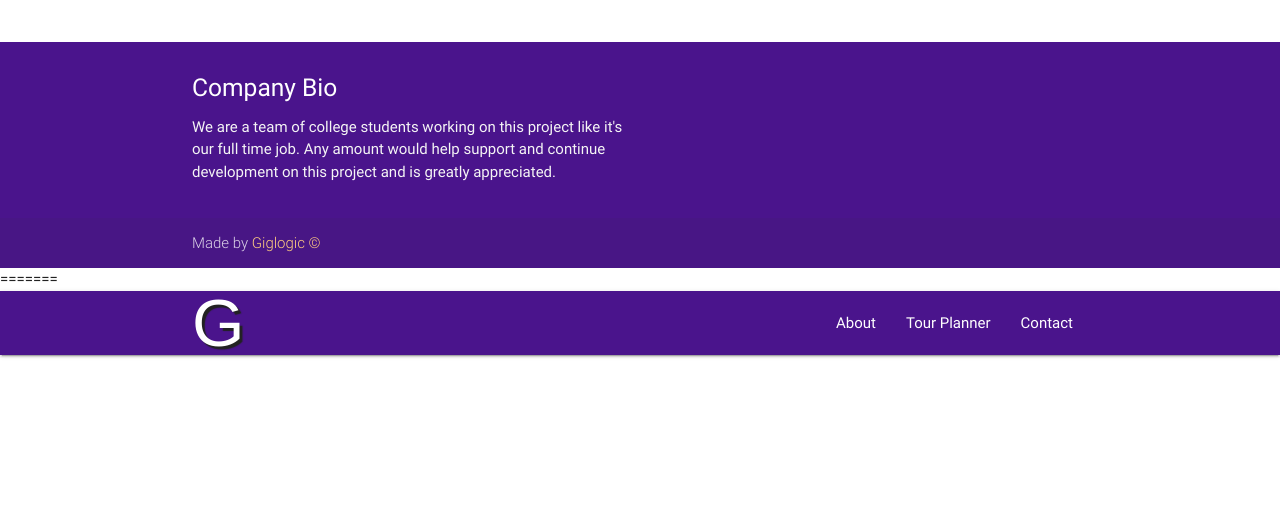
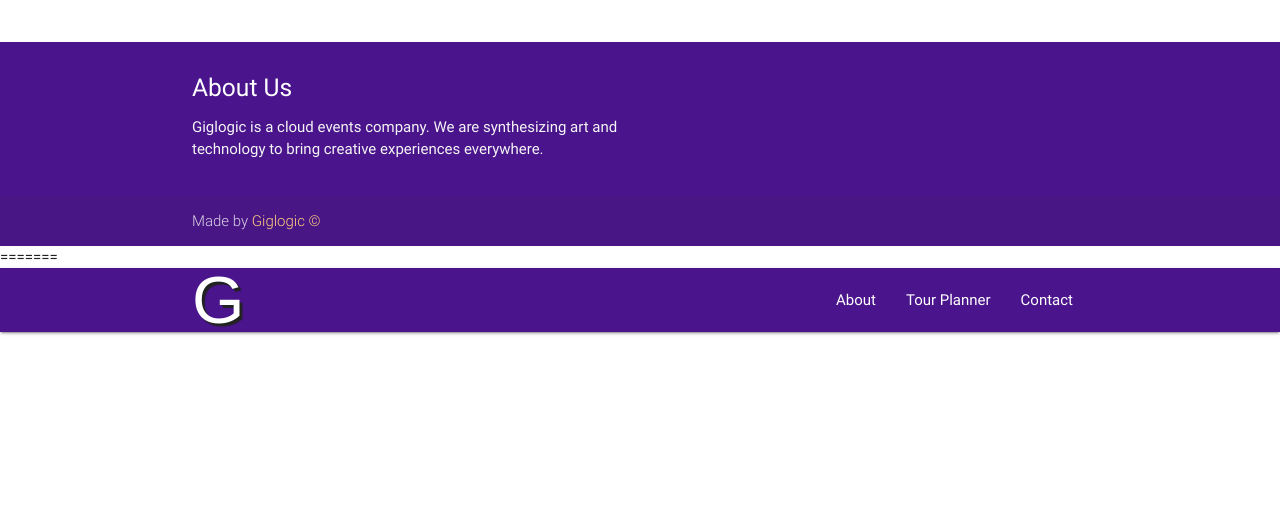
Before and after one commit to evansavage/giglogic_v2, a website: page starter-template/index.html in a window 1280 px wide. Shown: the part 1240-1768 px from the top of the page. Drawn offline with nearby package versions, Linux system fonts and the light colour scheme; a web font is replaced by a local one.

Commit message:
Update index.html

```diff
--- a/starter-template/index.html
+++ b/starter-template/index.html
@@ -100,8 +100,8 @@
     <div class="container">
       <div class="row">
         <div class="col l6 s12">
-          <h5 class="white-text">Company Bio</h5>
-          <p class="grey-text text-lighten-4">We are a team of college students working on this project like it's our full time job. Any amount would help support and continue development on this project and is greatly appreciated.</p>
+          <h5 class="white-text">About Us</h5>
+          <p class="grey-text text-lighten-4">Giglogic is a cloud events company. We are synthesizing art and technology to bring creative experiences everywhere.</p>
 
 
         </div>
```
